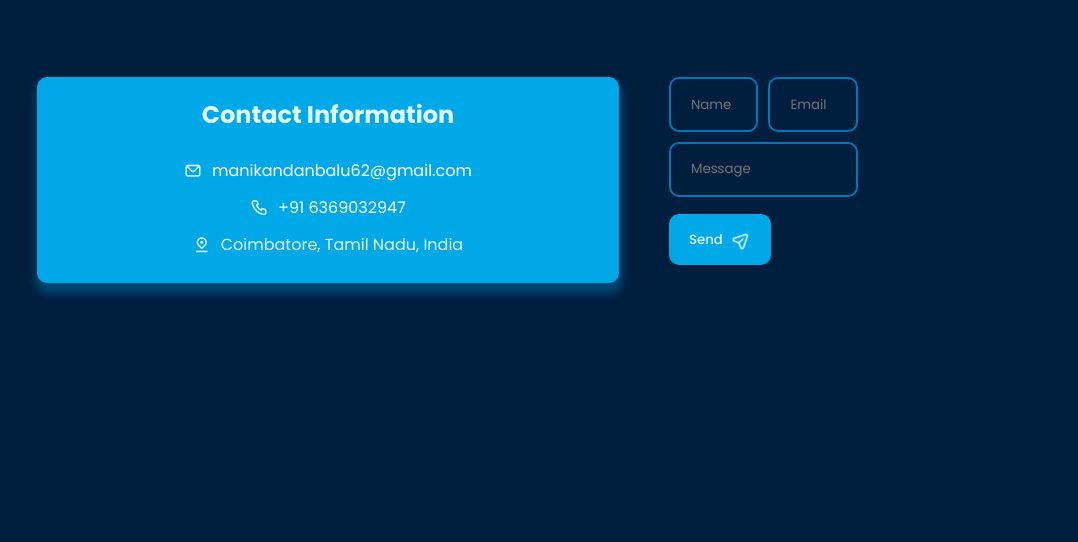
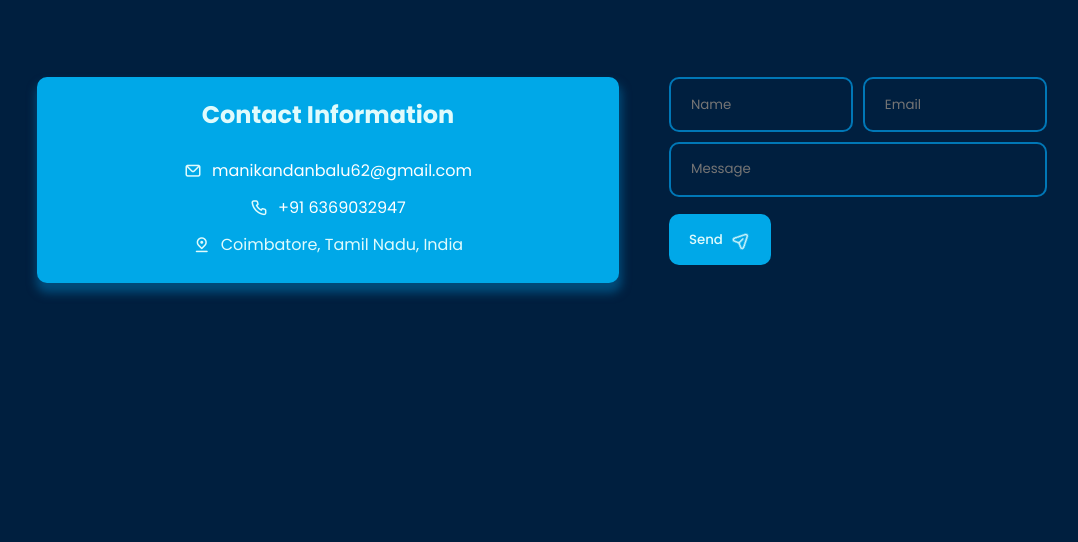
Before and after one commit to ManikandanBalu8426/Digital-Portfolio, a plain HTML site: page index.html in a window 1280 px wide. Shown: the part 2291-2833 px from the top of the page, without its empty margins (91-1169 px from the left). Drawn offline with nearby package versions, Linux system fonts and the light colour scheme.

Commit message:
Update index.html

```diff
--- a/index.html
+++ b/index.html
@@ -849,8 +849,7 @@ mented responsive design for smooth viewing across both mobile and desktop devic
   </p>
 </div>
           <div class="col contact-form">
-                 <div class="col contact-form">
-            <form action="https://formspree.io/f/xzzjzwjg"method="POST>
+            <form action="https://formspree.io/f/xzzjzwjg"method="POST">
               <div class="form-control">
                 <div class="form-inputs">
                   <input type="text" class="input-field" placeholder="Name">
```
